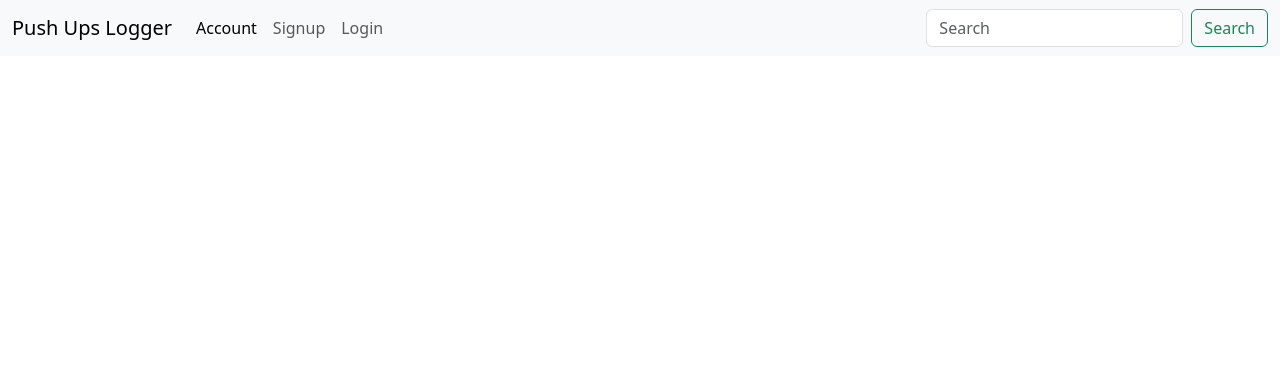
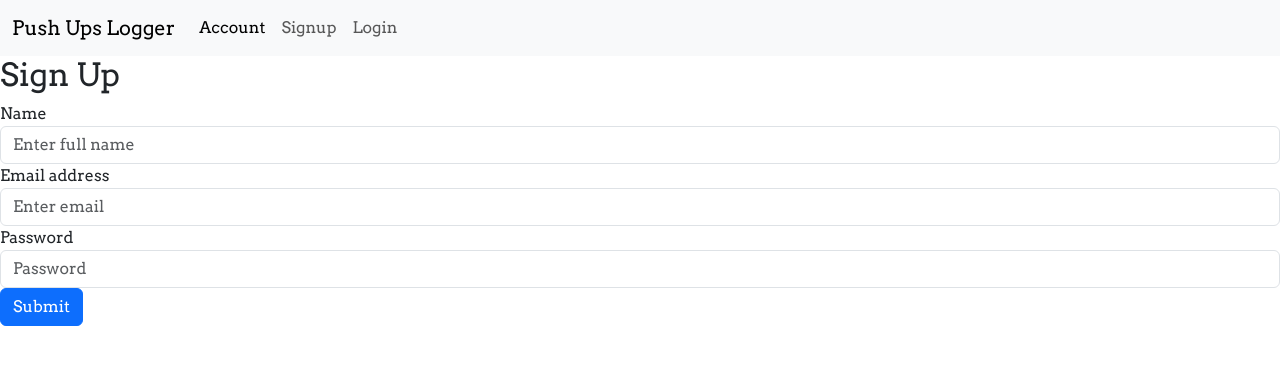
Before and after one commit to norbertsepp/flask, a Flask app: page /signup in a window 1280 px wide. Shown: the top 365 px of the page. Run offline with Flask 3, Linux system fonts and the light colour scheme.

Commit message:
added css and image files, updated signup form, added signup step 1

```diff
--- a/pushups_logger/static/beauty.css
+++ b/pushups_logger/static/beauty.css
@@ -0,0 +1,3 @@
+* {
+  font-family: "Arvo", serif;
+}
--- a/pushups_logger/templates/base.html
+++ b/pushups_logger/templates/base.html
@@ -1,6 +1,7 @@
 <!DOCTYPE html>
 <html lang="en">
 <head>
+    {% block head %}
     <meta charset="UTF-8">
     <title>Push-Ups Logger</title>
     <meta name="viewport" content="width=device-width, initial-scale=1.0">
@@ -29,6 +30,7 @@
     src="https://cdn.jsdelivr.net/npm/bootstrap@5.3.2/dist/js/bootstrap.bundle.min.js"
     integrity="sha384-C6RzsynM9kWDrMNeT87bh95OGNyZPhcTNXj1NW7RuBCsyN/o0jlpcV8Qyq46cDfL"
     crossorigin="anonymous"></script>
+    {% endblock %}
 </head>
 <body>
     <nav class="navbar navbar-expand-lg bg-body-tertiary">
@@ -48,15 +50,12 @@
               <li class="nav-item">
                 <a class="nav-link" href="{{ url_for('auth.login')}}">Login</a>
               </li>
+            </ul>
 
-            </ul>
-            <form class="d-flex" role="search">
-              <input class="form-control me-2" type="search" placeholder="Search" aria-label="Search">
-              <button class="btn btn-outline-success" type="submit">Search</button>
-            </form>
           </div>
         </div>
       </nav>
-      {% block content %} {% endblock %}
+      {% block content %}
+      {% endblock %}
 </body>
 </html>
--- a/pushups_logger/templates/signup.html
+++ b/pushups_logger/templates/signup.html
@@ -4,3 +4,38 @@
     link="{{ url_for('static', filename='extended_beauty.css')}}"
 >
 {% endblock %}
+{% block content %}
+<div>
+<form method="POST" action="/signup">
+    <h2>Sign Up</h2>
+    <div class="form-group">
+      <label for="name">Name</label>
+      <input
+        type="text"
+        class="form-control"
+        id="name"
+        name="name"
+        placeholder="Enter full name"
+      >
+    </div>
+    <div class="form-group">
+      <label for="email">Email address</label>
+      <input
+        type="email"
+        class="form-control"
+        id="email"
+        placeholder="Enter email"
+        >
+    </div>
+    <div class="form-group">
+      <label for="password">Password</label>
+      <input
+        type="password"
+        class="form-control"
+        id="password"
+        placeholder="Password">
+    </div>
+    <button type="submit" class="btn btn-primary">Submit</button>
+  </form>
+</div>
+  {% endblock %}
```
Also changed, not shown: pushups_logger/static/extended_beauty.css (+17 -0 lines), pushups_logger/static/images/muscle.ico (added), pushups_logger/static/images/muscle.png (added), pushups_logger/static/images/pushup.png (added), 1 other file.
